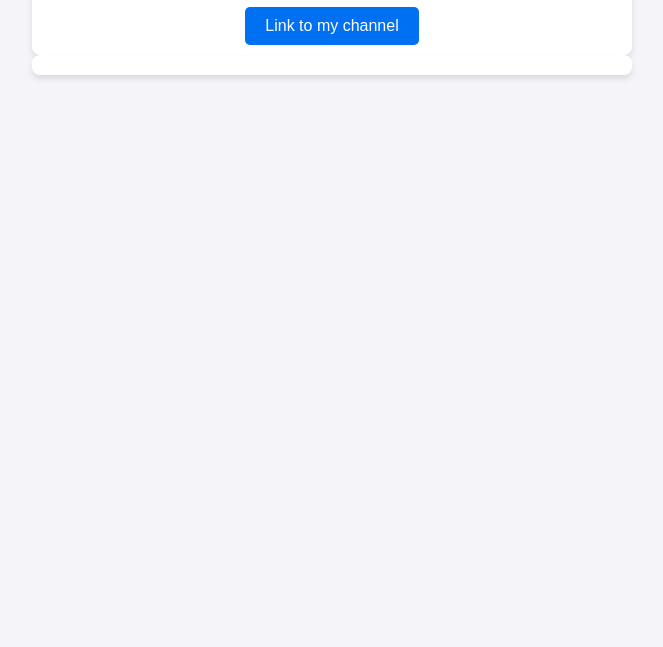
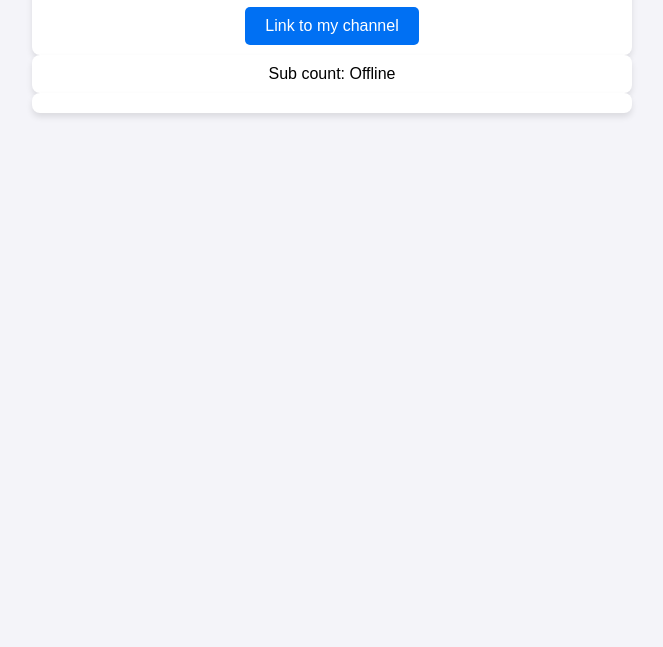
Before and after one commit to Harsh-UpPad/Projects, a plain HTML site: page templates/index.html in a window 1280 px wide. Shown: the part 153-800 px from the top of the page, without its empty margins (308-971 px from the left). Drawn offline with Linux system fonts and the light colour scheme; no server answers.

Commit message:
connected web scraper

```diff
--- a/templates/index.html
+++ b/templates/index.html
@@ -43,6 +43,10 @@
     </div>
 
     <div class="container">
+            <span>Sub count: <span id="subCount">Loading...</span></span>
+    </div>
+
+    <div class="container">
         <div class="g-ytsubscribe"
          data-channel="Onthecloud-l4i"
          data-layout="default"
@@ -50,6 +54,25 @@
         </div>
     </div>
 
-    <script src="https://google.com"></script>
+    <script>
+        // Points directly to your custom Flask Scraper API path on Vercel
+        const proxyApiUrl = "/api/get-subs";
+
+        function getLiveCount() {
+            fetch(proxyApiUrl)
+                .then(res => res.json())
+                .then(data => {
+                    // Pulls the text string served straight from your Flask file
+                    document.getElementById('subCount').innerText = data.subscribers;
+                })
+                .catch(err => {
+                    console.error("Could not reach Flask Scraper API", err);
+                    document.getElementById('subCount').innerText = "Offline";
+                });
+        }
+
+        // Trigger the scraper when the user loads into the page
+        window.onload = getLiveCount;
+    </script>
 </body>
 </html>
```
